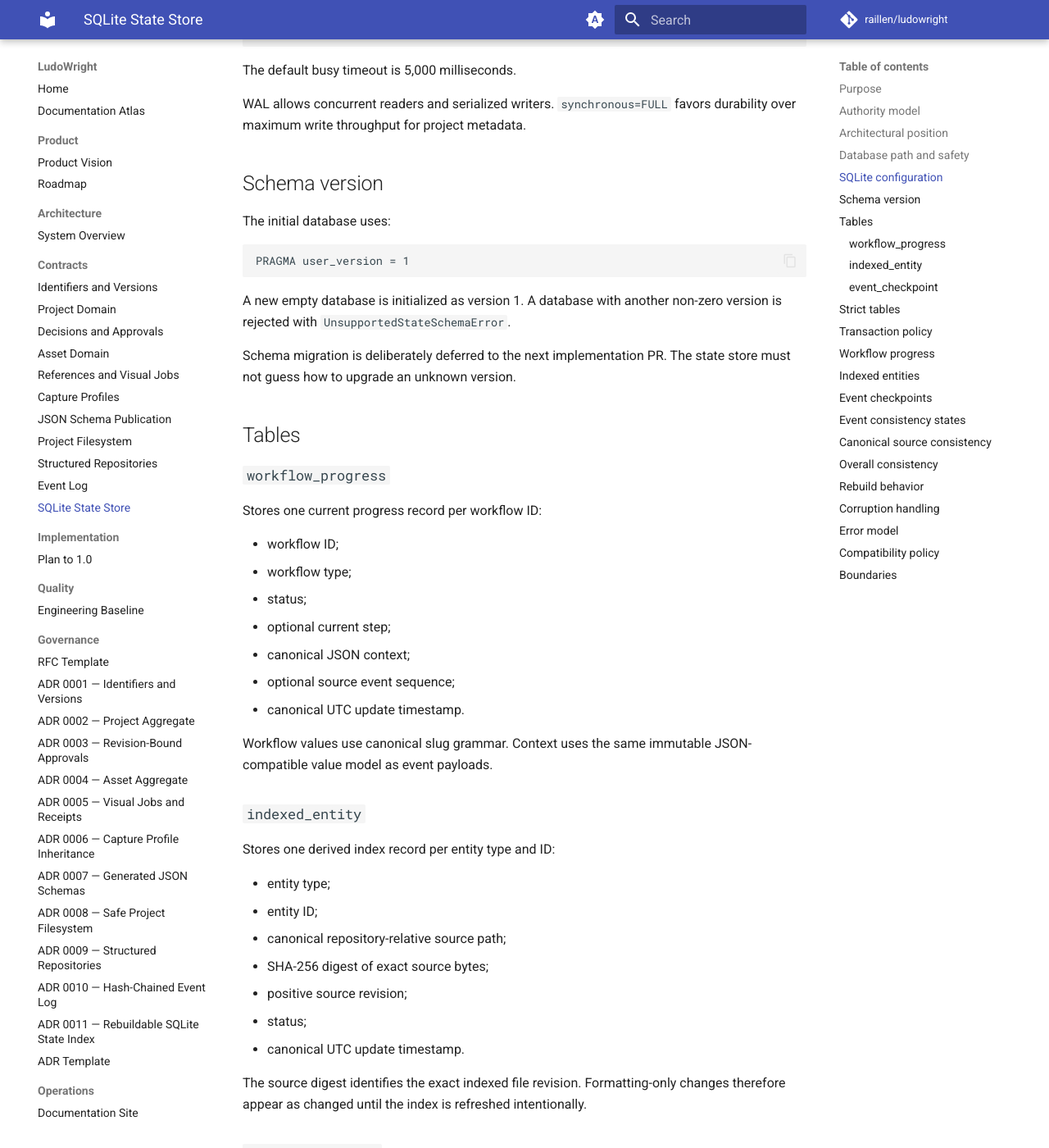
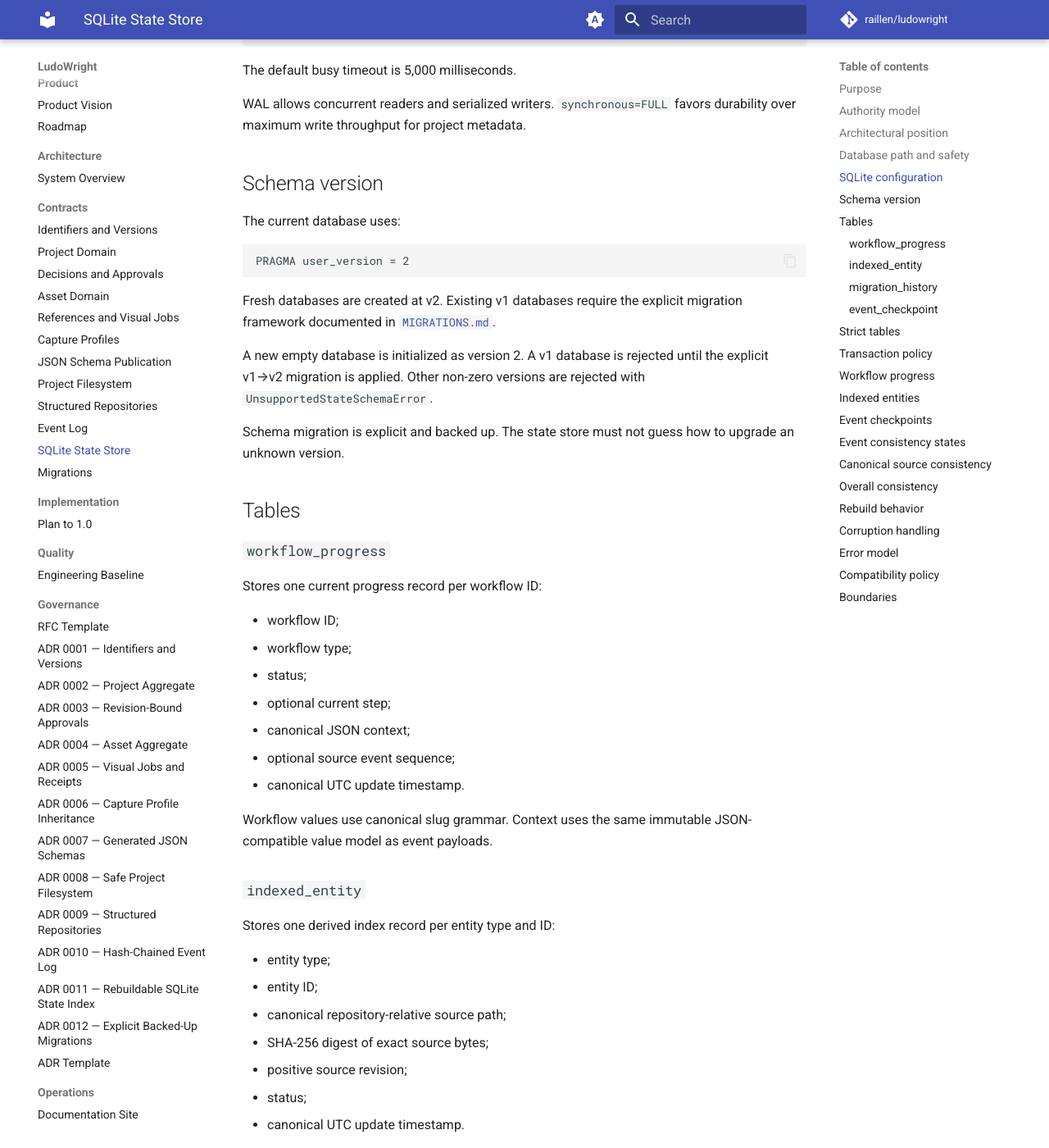
Before and after one commit to raillen/ludowright, an MkDocs documentation site: the page built from docs/contracts/STATE_STORE.md, in a window 1280 px wide and 1400 px high, scrolled down 2253 px. Shown: the whole window at 82% size. Built offline with MkDocs 1.6.1 and Material for MkDocs 9.7.7, drawn with Linux system fonts in a browser that asks for light colours; comment, search, counter and statistics services are not loaded; some of the changed text lies outside the part shown.

Commit message:
Integrate state schema v2 migrations

````diff
--- a/docs/contracts/STATE_STORE.md
+++ b/docs/contracts/STATE_STORE.md
@@ -88,15 +88,17 @@ WAL allows concurrent readers and serialized writers. `synchronous=FULL` favors
 
 ## Schema version
 
-The initial database uses:
+The current database uses:
 
 ```text
-PRAGMA user_version = 1
+PRAGMA user_version = 2
 ```
 
-A new empty database is initialized as version 1. A database with another non-zero version is rejected with `UnsupportedStateSchemaError`.
+Fresh databases are created at v2. Existing v1 databases require the explicit migration framework documented in [`MIGRATIONS.md`](MIGRATIONS.md).
 
-Schema migration is deliberately deferred to the next implementation PR. The state store must not guess how to upgrade an unknown version.
+A new empty database is initialized as version 2. A v1 database is rejected until the explicit v1→v2 migration is applied. Other non-zero versions are rejected with `UnsupportedStateSchemaError`.
+
+Schema migration is explicit and backed up. The state store must not guess how to upgrade an unknown version.
 
 ## Tables
 
@@ -127,6 +129,18 @@ Stores one derived index record per entity type and ID:
 - canonical UTC update timestamp.
 
 The source digest identifies the exact indexed file revision. Formatting-only changes therefore appear as changed until the index is refreshed intentionally.
+
+### `migration_history`
+
+Stores one immutable row per applied state-schema migration:
+
+- migration ID;
+- run ID;
+- source and target versions;
+- canonical UTC timestamp;
+- LudoWright tool version.
+
+The external rollback receipt remains authoritative for backup restoration because rolling back to v1 removes this v2-only table.
 
 ### `event_checkpoint`
 
--- a/mkdocs.yml
+++ b/mkdocs.yml
@@ -28,6 +28,7 @@ nav:
       - Structured Repositories: contracts/STRUCTURED_REPOSITORIES.md
       - Event Log: contracts/EVENT_LOG.md
       - SQLite State Store: contracts/STATE_STORE.md
+      - Migrations: contracts/MIGRATIONS.md
   - Implementation:
       - Plan to 1.0: plans/IMPLEMENTATION_PLAN.md
   - Quality:
@@ -45,6 +46,7 @@ nav:
       - ADR 0009 — Structured Repositories: decisions/0009-canonical-structured-document-repositories.md
       - ADR 0010 — Hash-Chained Event Log: decisions/0010-hash-chained-append-only-event-log.md
       - ADR 0011 — Rebuildable SQLite State Index: decisions/0011-rebuildable-sqlite-state-index.md
+      - ADR 0012 — Explicit Backed-Up Migrations: decisions/0012-explicit-backed-up-schema-migrations.md
       - ADR Template: decisions/0000-template.md
   - Operations:
       - Documentation Site: operations/DOCUMENTATION_SITE.md
````
Also changed, not shown: other parts of docs/contracts/STATE_STORE.md (+1 -1 lines), docs/ATLAS.md (+4 -0 lines), docs/contracts/JSON_SCHEMAS.md (+1 -0 lines), 7 other files.
